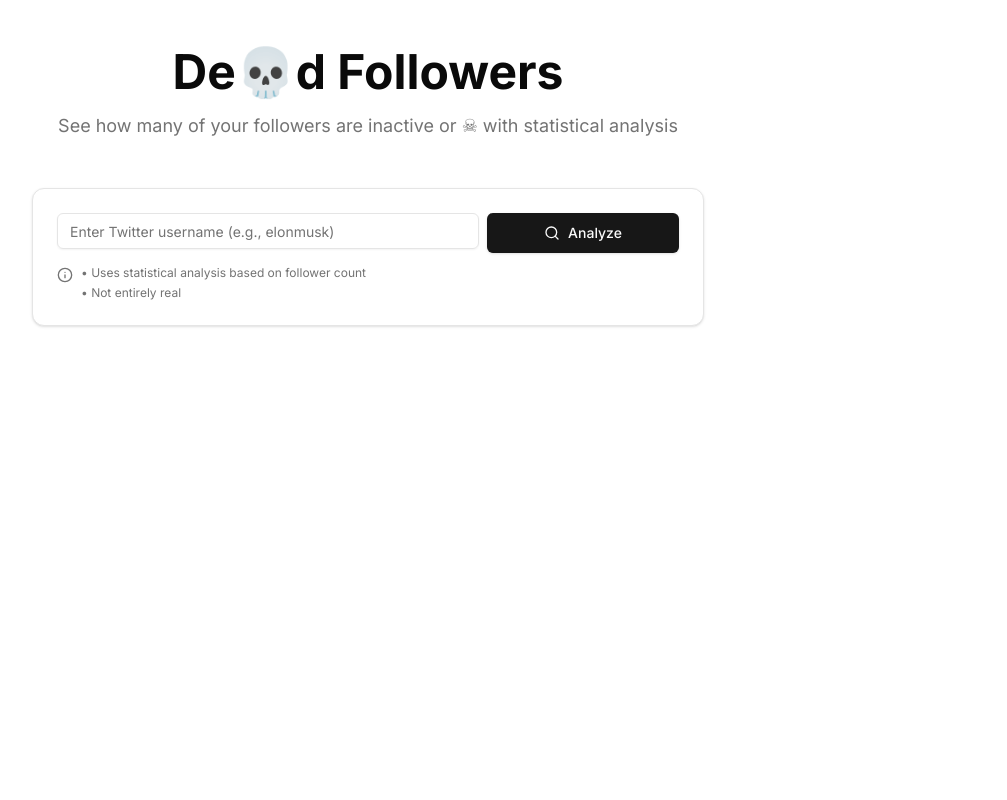
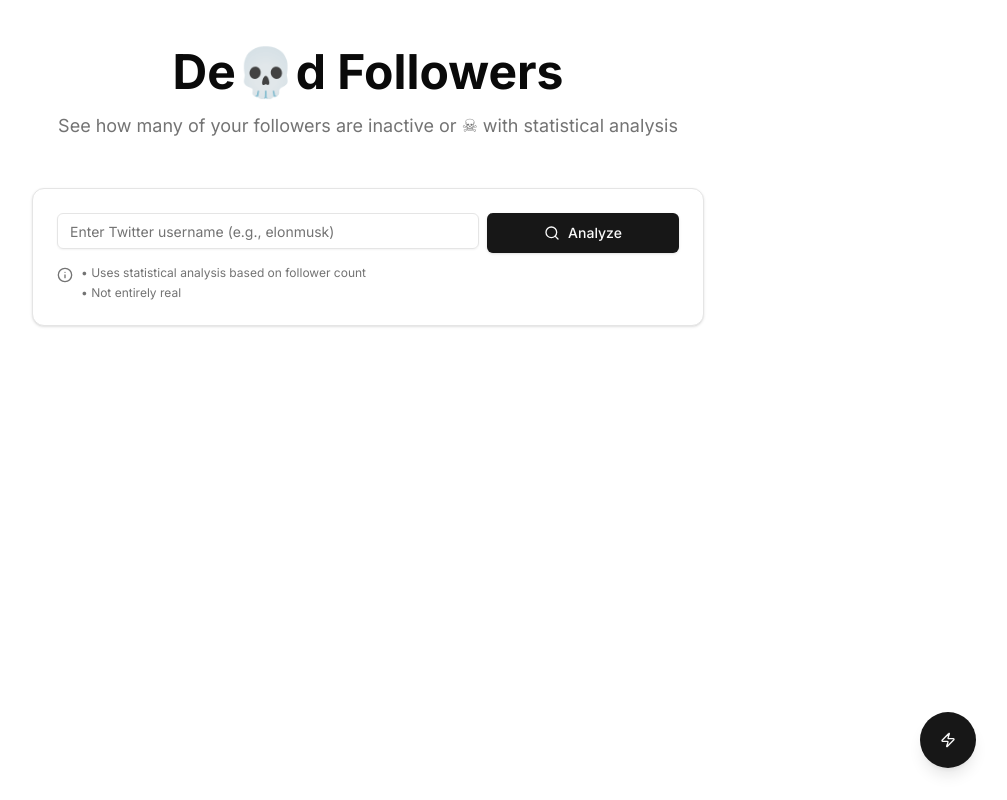
Before and after one commit to enigma-137/ghost-followers, a Next.js app: page / in a window 1280 px wide. Shown: the whole page, without its empty margins (272-1279 px from the left). Built offline with nearby package versions, Linux system fonts and the light colour scheme.

Commit message:
button to circles

```diff
--- a/app/page.tsx
+++ b/app/page.tsx
@@ -1,6 +1,7 @@
 "use client"
 
 import { useState, useEffect } from "react"
+import Link from "next/link"
 import { PieChart, Pie, Cell, ResponsiveContainer, Tooltip, BarChart, Bar, XAxis, YAxis, CartesianGrid } from "recharts"
 import {
   Search,
@@ -10,6 +11,7 @@ import {
   Loader2,
   TrendingDown,
   Info,
+  Zap,
 } from "lucide-react"
 import { Button } from "@/components/ui/button"
 import { Input } from "@/components/ui/input"
@@ -410,6 +412,17 @@ export default function GhostFollowersInsight() {
           </Card>
         )} */}
       </div>
+
+      {/* Floating Button for Interaction Circle */}
+      <Link href="/interaction-circle">
+        <Button
+          size="lg"
+          className="fixed bottom-8 right-8 rounded-full h-14 w-14 p-0 shadow-lg hover:shadow-xl transition-shadow"
+          title="Try Interaction Circle"
+        >
+          <Zap className="w-6 h-6" />
+        </Button>
+      </Link>
     </div>
   )
 }
```
